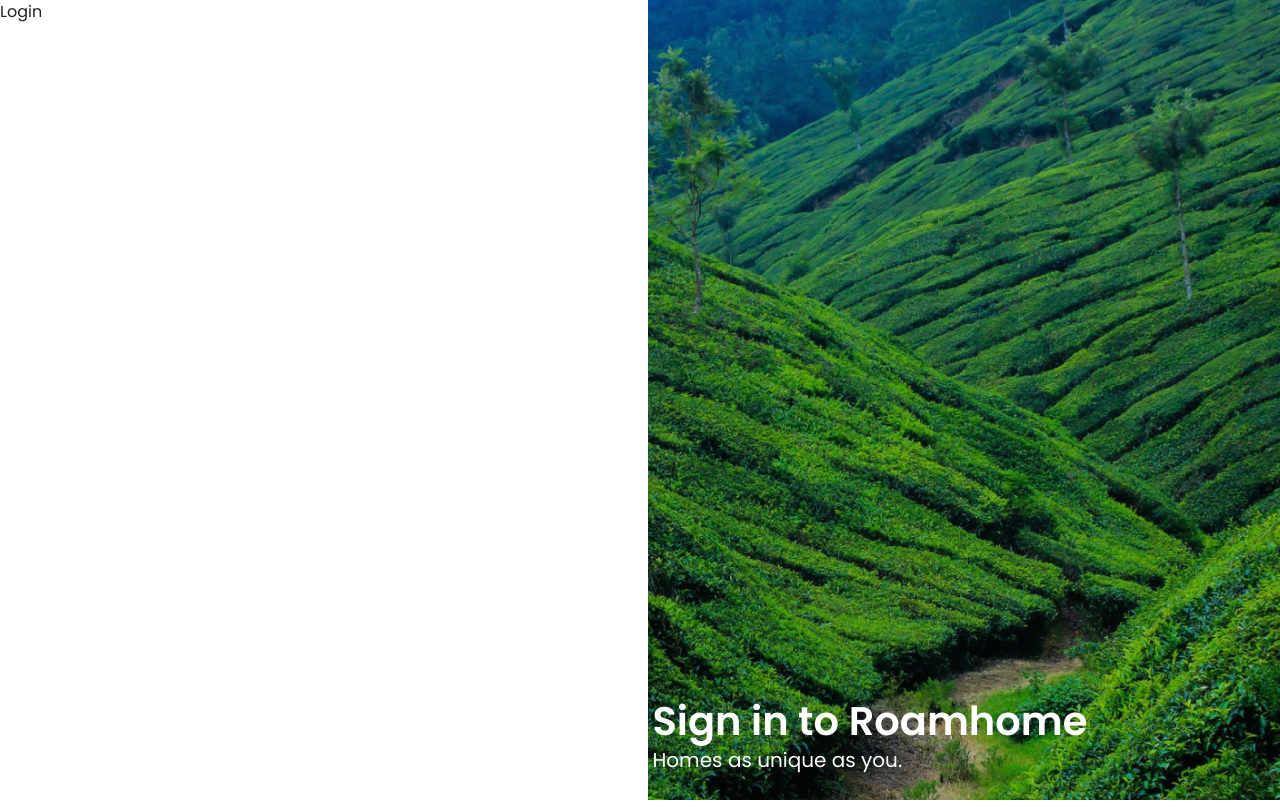
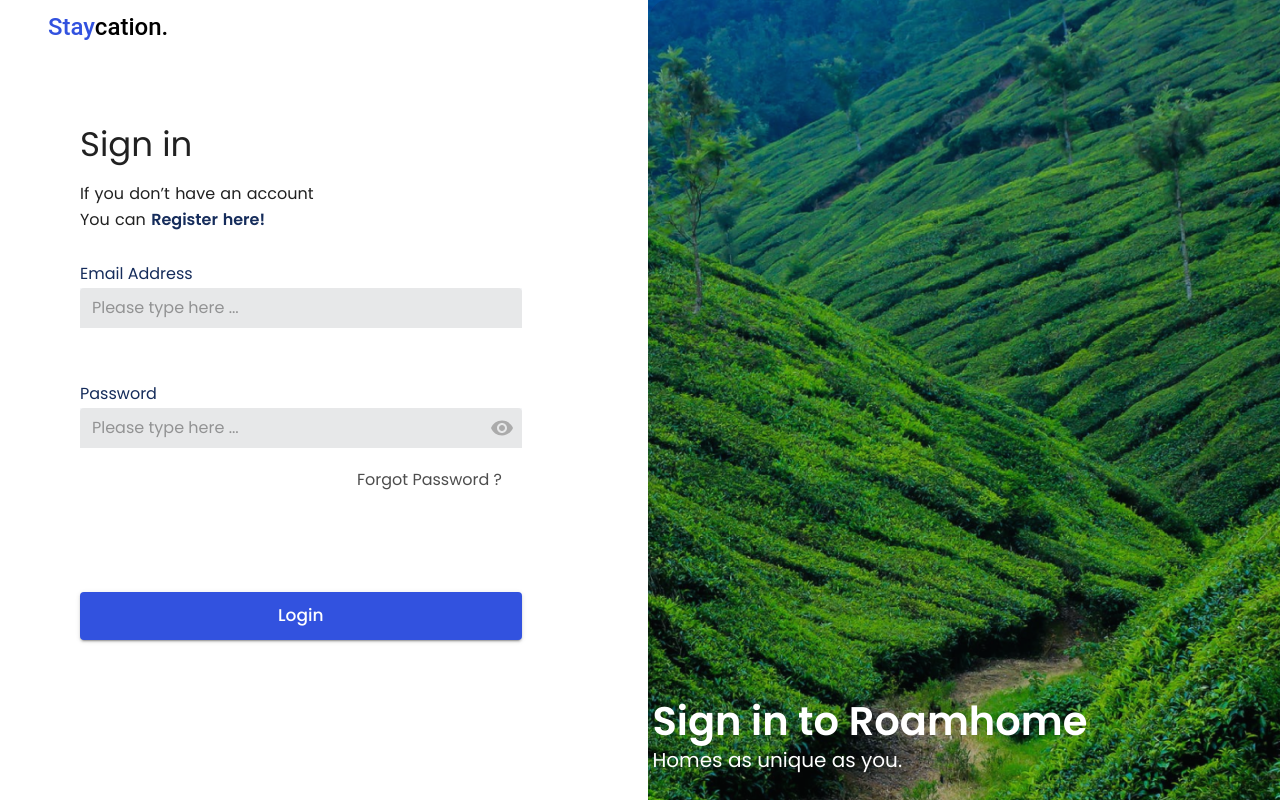
Before and after one commit to SarahHeshamAli2/HotelManagement, a React (Vite) app: page /login in a window 1280 px wide. Built offline with nearby package versions, Linux system fonts and the light colour scheme.

Commit message:
MS/Login-form

```diff
--- /dev/null
+++ b/src/context/AuthContext.tsx
@@ -0,0 +1,36 @@
+/* eslint-disable react-refresh/only-export-components */
+/* eslint-disable @typescript-eslint/no-explicit-any */
+import { jwtDecode } from "jwt-decode";
+import { createContext, useEffect, useState } from "react";
+
+interface AuthData {
+  saveLoginData: () => void;
+  loginData: any;
+  logout: () => void;
+}
+export const AuthContext = createContext<AuthData | null>(null);
+
+export default function AuthContextProvider(props: any) {
+  const [loginData, setLoginData] = useState(null);
+  const saveLoginData = () => {
+    const encodedToken: any = localStorage.getItem("token");
+    const decodedToken: any = jwtDecode(encodedToken);
+    setLoginData(decodedToken);
+  };
+  useEffect(() => {
+    if (localStorage.getItem("token")) {
+      saveLoginData();
+    }
+  }, []);
+
+  const logout = () => {
+    localStorage.removeItem("token");
+    setLoginData(null);
+  };
+
+  return (
+    <AuthContext.Provider value={{ loginData, saveLoginData, logout }}>
+      {props.children}
+    </AuthContext.Provider>
+  );
+}
--- a/src/modules/Authentictation/Components/ForgetPassword/ForgetPassword.tsx
+++ b/src/modules/Authentictation/Components/ForgetPassword/ForgetPassword.tsx
@@ -1,8 +1,6 @@
 import {
   Box,
   Button,
-  createTheme,
-  ThemeProvider,
   Typography,
 } from "@mui/material";
 import { red } from "@mui/material/colors";
@@ -45,28 +43,8 @@ const ForgetPassword = () => {
       });
   };
 
-  const theme = createTheme({
-    palette: {
-      primary: {
-        main: "#3252DF",
-      },
-      secondary: {
-        main: "#f44336",
-      },
-    },
-  });
   return (
     <>
-      <Box
-        component="div"
-        sx={{ mt: { md: "0.7rem" }, ml: { md: "3rem", xs: "2rem" } }}>
-        <ThemeProvider theme={theme}>
-          <Typography sx={{ fontWeight: 500 }} color="primary" variant="h5">
-            Stay<span style={{ color: "black" }}>cation.</span>
-          </Typography>
-        </ThemeProvider>
-      </Box>
-
       <Box
         component="div"
         sx={{
--- a/src/modules/Authentictation/Components/Login/Login.tsx
+++ b/src/modules/Authentictation/Components/Login/Login.tsx
@@ -1,7 +1,123 @@
-import React from 'react'
+import { Typography, Button, Link, Box } from '@mui/material';
+import { useForm } from 'react-hook-form';
+import { toast } from 'react-toastify';
+import { AUTH_URLS, axiosInstance } from '../../../../services/urls';
+import { Link as RouterLink, useNavigate } from 'react-router-dom';
+import { useContext } from 'react';
+import { AuthContext } from '../../../../Context/AuthContext';
+import CustomInput from '../../../Shared/Components/CustomInput/CustomInput';
+import CustomPasswordInput from '../../../Shared/Components/CustomPasswordInput/CustomPasswordInput';
+import { getValidationRules } from '../../../../services/Validations';
 
-export default function Login() {
-  return (
-    <div>Login</div>
-  )
+interface LoginFormData {
+	email: string;
+	password: string;
 }
+
+const Login = () => {
+	const navigate = useNavigate();
+	const { saveLoginData } = useContext(AuthContext);
+	const {
+		register,
+		formState: { errors, isSubmitting },
+		handleSubmit,
+		watch,
+	} = useForm<LoginFormData>();
+	const validationRules = getValidationRules(watch);
+
+	const onSubmit = async (data: LoginFormData) => {
+		try {
+			const response = await axiosInstance.post(AUTH_URLS.login, data);
+			localStorage.setItem('token', response?.data?.data?.token.split(' ')[1]);
+			saveLoginData();
+			toast.success('Login successful');
+			navigate('/dashboard');
+		} catch (error) {
+			console.log(error);
+			toast.error(error.response?.data?.message || 'Cannot Logged in');
+		}
+	};
+
+	return (
+		<>
+			<Box sx={{ mt: '5rem', ml: { md: '5rem', xs: '2rem' } }}>
+				<Typography variant='h4'>Sign in</Typography>
+				<Typography
+					variant='body1'
+					sx={{
+						maxWidth: '310px',
+						paddingTop: '1rem',
+						wordSpacing: '1px',
+						lineHeight: '1.6',
+						marginBottom: '28px',
+					}}
+				>
+					If you don’t have an account <br />
+					You can{' '}
+					<Link
+						component={RouterLink}
+						to={'/register'}
+						sx={{ color: '#152C5B', fontWeight: '600', textDecoration: 'none' }}
+					>
+						Register here!
+					</Link>
+				</Typography>
+				<form onSubmit={handleSubmit(onSubmit)}>
+					<Box>
+						<Box sx={{ mb: '2.8rem' }}>
+							<CustomInput
+								label='Email Address'
+								type='email'
+								register={register('email', validationRules.email)}
+								isError={errors?.email}
+								errorMessage={errors?.email?.message}
+							/>
+						</Box>
+						<CustomPasswordInput
+							label='Password'
+							register={register('password', {
+								required: 'please enter Password',
+							})}
+							isError={errors?.password}
+							errorMessage={errors?.password?.message}
+						/>
+						<Box sx={{ display: 'flex', justifyContent: 'end' }}>
+							<Link
+								component={RouterLink}
+								to={'/forget-password'}
+								sx={{
+									color: '#4D4D4D',
+									textDecoration: 'none',
+									mt: '12px',
+									mr: '130px',
+									mb: '90px',
+								}}
+							>
+								Forgot Password ?
+							</Link>
+						</Box>
+
+						<Button
+							type='submit'
+							variant='contained'
+							sx={{
+								backgroundColor: '#3252DF',
+								width: { xs: '95%', sm: '80%' },
+								height: '3rem',
+								borderRadius: '0.25rem',
+								textTransform: 'none',
+								mt: '10px',
+								fontSize: '17px',
+							}}
+							disabled={isSubmitting}
+						>
+							{isSubmitting ? 'Submitting...' : 'Login'}
+						</Button>
+					</Box>
+				</form>
+			</Box>
+		</>
+	);
+};
+
+export default Login;
--- a/src/modules/Authentictation/Components/ResetPassword/ResetPassword.tsx
+++ b/src/modules/Authentictation/Components/ResetPassword/ResetPassword.tsx
@@ -1,10 +1,8 @@
 import {
   Box,
   Button,
-  createTheme,
   FormHelperText,
   TextField,
-  ThemeProvider,
   Typography,
 } from "@mui/material";
 import { red } from "@mui/material/colors";
@@ -49,28 +47,8 @@ const ResetPassword = () => {
       });
   };
 
-  const theme = createTheme({
-    palette: {
-      primary: {
-        main: "#3252DF",
-      },
-      secondary: {
-        main: "#f44336",
-      },
-    },
-  });
   return (
     <>
-      <Box
-        component="div"
-        sx={{ mt: { md: "0.7rem" }, ml: { md: "3rem", xs: "2rem" } }}>
-        <ThemeProvider theme={theme}>
-          <Typography sx={{ fontWeight: 500 }} color="primary" variant="h5">
-            Stay<span style={{ color: "black" }}>cation.</span>
-          </Typography>
-        </ThemeProvider>
-      </Box>
-
       <Box
         component="div"
         sx={{
--- a/src/modules/Dashboard/Components/Dashboard/Dashboard.tsx
+++ b/src/modules/Dashboard/Components/Dashboard/Dashboard.tsx
@@ -3,7 +3,7 @@ import { Box, Typography } from "@mui/material";
 import WorkTwoToneIcon from "@mui/icons-material/WorkTwoTone";
 import axios from "axios";
 import { getDashboard } from "../../../../services/urls";
-import CircleChart from "../../../Charts/chart";
+import CircleChart from "../../../Charts/Chart";
 import UsersChart from "../../../Charts/UsersChart";
 
 interface BookingData {
--- a/src/modules/Shared/Components/AuthLayout/AuthLayout.tsx
+++ b/src/modules/Shared/Components/AuthLayout/AuthLayout.tsx
@@ -3,6 +3,7 @@ import { Outlet, useLocation } from "react-router-dom";
 import RegisterImg from "../../../../assets/bg-register.png";
 import LoginImg from "../../../../assets/bg-login.png";
 import ForgetImg from "../../../../assets/bg-forget.png";
+import Logo from "../Logo/Logo";
 
 export default function AuthLayout() {
   const { pathname } = useLocation();
@@ -18,6 +19,7 @@ export default function AuthLayout() {
   return (
     <Grid2 container spacing={2} sx={{height:{md:'100vh'}}} columns={{ xs: 6, sm: 12 }}>
       <Grid2 size={6} sx={{ height: { xs: "70%", sm: "100%" } }}>
+        <Logo />
         <Outlet />
       </Grid2>
       <Grid2
--- /dev/null
+++ b/src/modules/Shared/Components/Logo/Logo.tsx
@@ -0,0 +1,29 @@
+import { Box, createTheme, ThemeProvider, Typography } from '@mui/material';
+
+const Logo = () => {
+	const theme = createTheme({
+		palette: {
+			primary: {
+				main: '#3252DF',
+			},
+			secondary: {
+				main: '#f44336',
+			},
+		},
+	});
+
+	return (
+		<Box
+			component='div'
+			sx={{ mt: { md: '0.7rem' }, ml: { md: '3rem', xs: '2rem' } }}
+		>
+			<ThemeProvider theme={theme}>
+				<Typography sx={{ fontWeight: 500 }} color='primary' variant='h5'>
+					Stay<span style={{ color: 'black' }}>cation.</span>
+				</Typography>
+			</ThemeProvider>
+		</Box>
+	);
+};
+
+export default Logo;
--- a/src/modules/Shared/Components/ProtectedRoute/ProtectedRoute.tsx
+++ b/src/modules/Shared/Components/ProtectedRoute/ProtectedRoute.tsx
@@ -1,11 +1,18 @@
-import React, { ReactNode } from 'react'
+import { ReactNode, useContext } from 'react'
+import { AuthContext } from '../../../../Context/AuthContext';
+import { Navigate } from 'react-router-dom';
 
 interface ProtectedRouteProps {
     children: ReactNode;
   }
 
 export default function ProtectedRoute({ children }: ProtectedRouteProps) {
-  return (
-    <div>ProtectedRoute</div>
-  )
+  const { loginData } = useContext(AuthContext);
+  console.log(loginData?.role)
+
+  if (localStorage.getItem('token') || loginData) {
+    return <>{children}</>;
+  } else {
+    return <Navigate to="/login" />;
+  }
 }
--- a/src/services/urls.tsx
+++ b/src/services/urls.tsx
@@ -21,9 +21,10 @@ axiosInstance.interceptors.request.use((config) => {
 
 //* USER AUTHENTICATION
 export const AUTH_URLS = {
-  login: ``,
   registerAdmin: `/admin/users`,
   registerUser: `/portal/users`,
+  login: '/admin/users/login',
+  register: ``,
   verify: ``,
   forgetPassword:`/admin/users/forgot-password`,
   resetPassword: `/admin/users/reset-password`,
```
